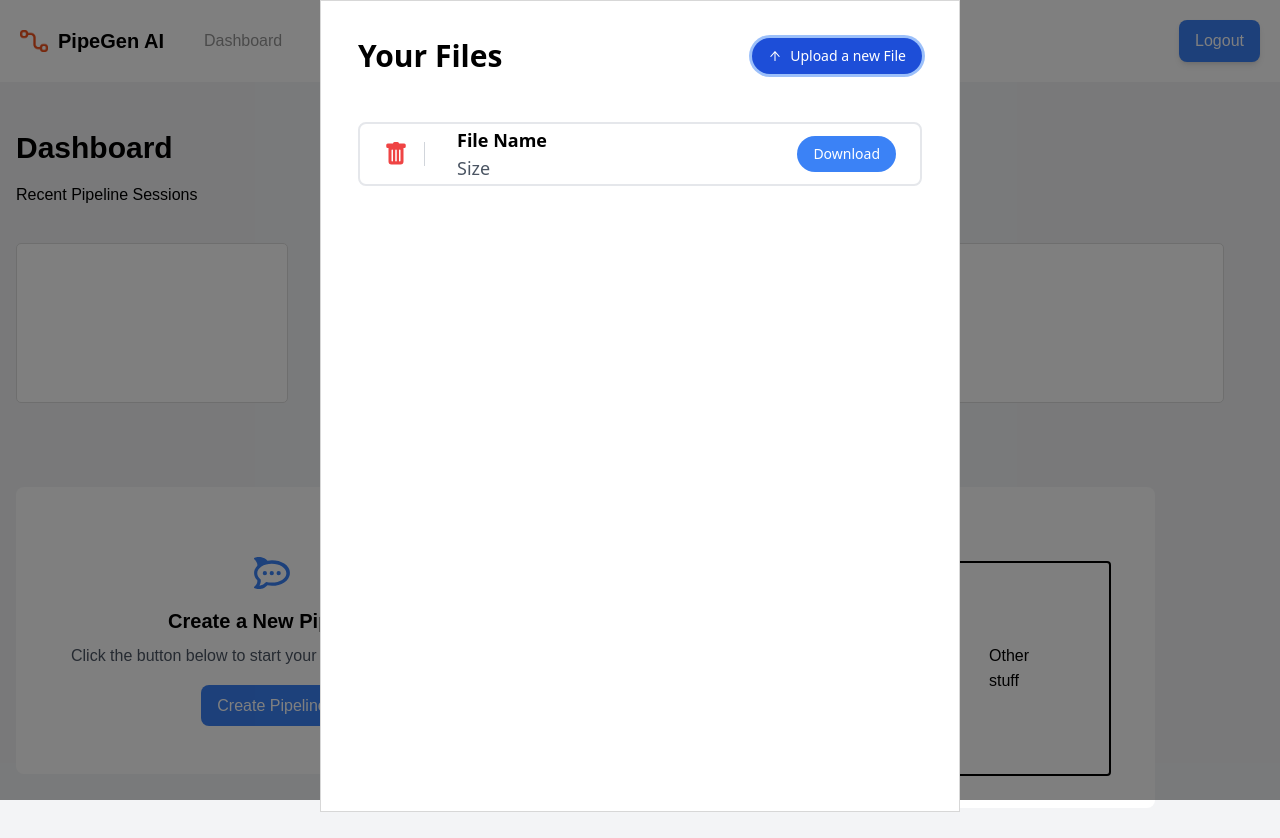
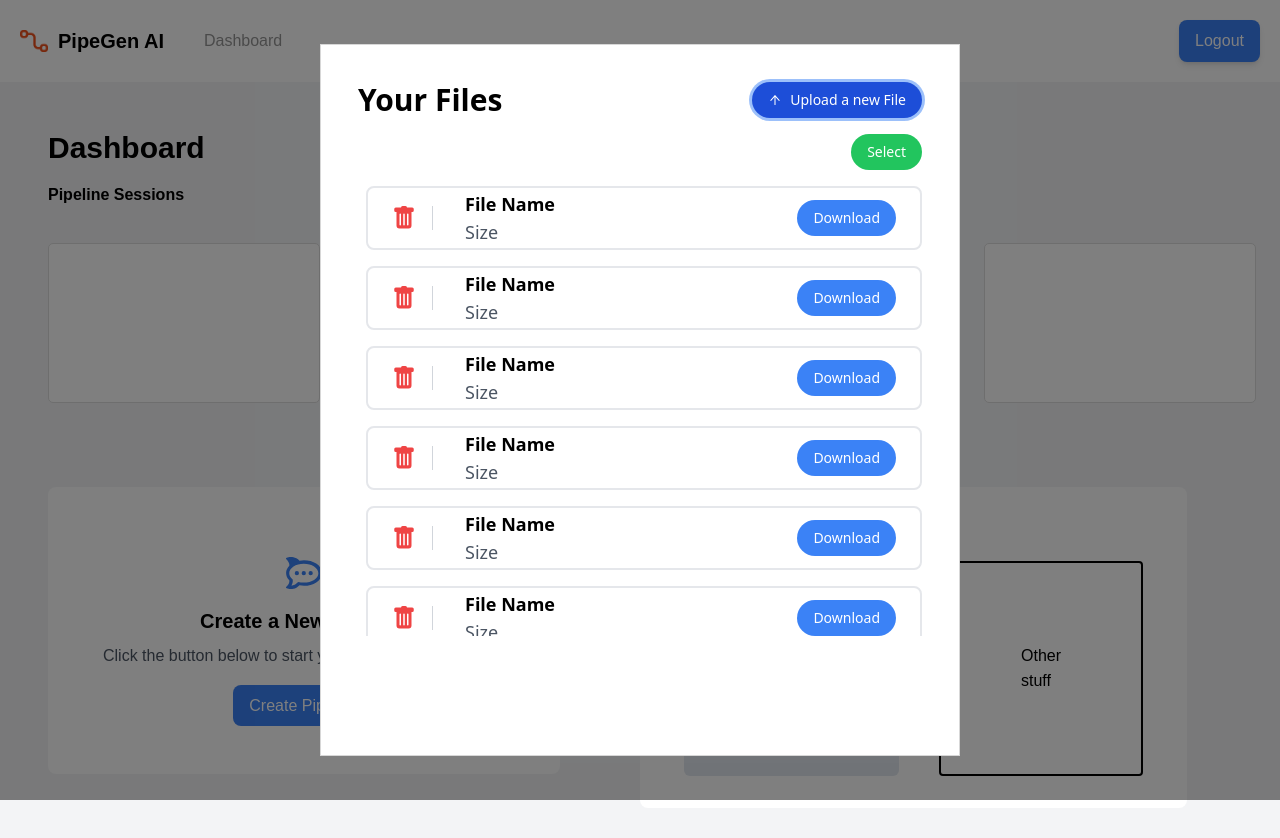
Before and after one commit to KaranpreetRaja/pipegen, a React (Vite) app in the folder app/: page /dashboard in a window 1280 px wide. Both pictures are taken after a click on the button "Initial File Upload". Shown: the top 838 px of the page. Built offline with nearby package versions, Linux system fonts and the light colour scheme.

Commit message:
Updated Dashboard

```diff
--- a/app/src/components/FileUpload.jsx
+++ b/app/src/components/FileUpload.jsx
@@ -18,18 +18,35 @@ const File_Upload_Window = () => {
                 <div className="flex justify-between items-center mb-4">
                     <h1 className="text-3xl font-semibold">Your Files</h1>
                     <button className="bg-blue-700 text-white px-4 py-2 rounded-full hover:bg-blue-900 focus:outline-none focus:ring focus:border-blue-300 flex flex-row items-center space-x-2">
-                            <AiOutlineArrowUp/>
+                        <AiOutlineArrowUp />
                         <span>Upload a new File</span>
-
                     </button>
                 </div>
 
-                    <div className="flex mt-12">
-                        <div className="w-full">
-                            <File/>
+                <div className="flex justify-end mt-4">
+                    <button className="bg-green-500 text-white px-4 py-2 rounded-full hover:bg-green-700 focus:outline-none focus:ring focus:border-green-300">
+                        Select
+                    </button>
+                </div>
+
+                <div className="flex mt-4">
+                    <div className="w-full overflow-y-scroll space-y-4 ml-2 h-files-section">
+                        <File />
+                        <File />
+                        <File />
+                        <File />
+                        <File />
+                        <File />
+                        <File />
+                        <File />
+                        <File />
+                        <File />
+                        <File />
+                        <File />
                     </div>
                 </div>
             </div>
+
             )}
         </Popup>
     )
--- a/app/src/pages/Dashboard.jsx
+++ b/app/src/pages/Dashboard.jsx
@@ -10,10 +10,10 @@ const Dashboard = () => {
 		<div className="flex flex-col">
 			<Navbar />
 			<div className="flex-1 flex flex-col overflow-hidden bg-gray-100 h-full">
-				<div className="container mx-auto my-8 p-4">
+				<div className="container mx-auto my-8 p-4 ml-8">
 					<div className="mb-16">
 						<h1 className="text-3xl font-bold mb-4">Dashboard</h1>
-						<h2 className="text-1xl mb-4">Recent Pipeline Sessions</h2>
+						<h2 className="text-1xl font-semibold mb-4">Pipeline Sessions</h2>
 						<div className="flex card-scroll">
 							<Card1 />
 							<Card1 />
@@ -22,7 +22,7 @@ const Dashboard = () => {
 						</div>
 					</div>
 					<div className='flex flex-row justify-between items-start'>
-						<div className="bg-white p-12 w-full max-w-lg rounded-lg flex flex-col items-center">
+						<div className="bg-white h-68 max-w-lg p-12 w-full  rounded-lg flex flex-col items-center">
 							<div className="text-4xl text-blue-500 mb-4 mt-5">
 								<FaRocketchat />
 							</div>
@@ -45,7 +45,6 @@ const Dashboard = () => {
 								</div>
 							</Card2>
 						</div>
-
 					</div>
 				</div>
 			</div>
--- a/app/tailwind.config.js
+++ b/app/tailwind.config.js
@@ -6,8 +6,12 @@ export default {
   ],
   theme: {
     extend: {
+      colors: {
+        'honeydue-shade': '#fcfefc',
+      },
       height: {
-        'file-upload-modal': '800px',
+        'file-upload-modal': '700px',
+        'files-section': '450px'
       },
     },
   },
```
Lines whose indentation alone changed are shown as unchanged.
